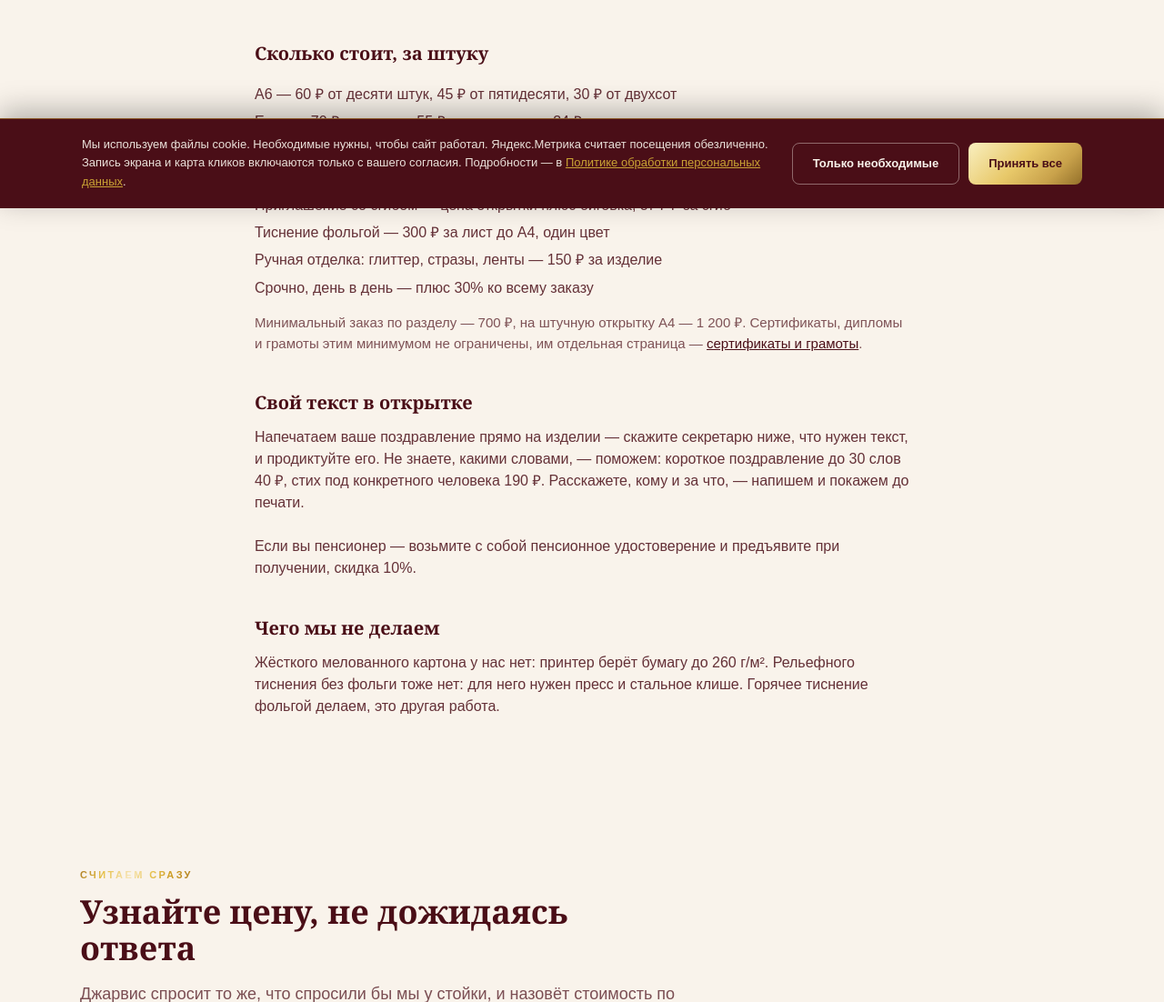
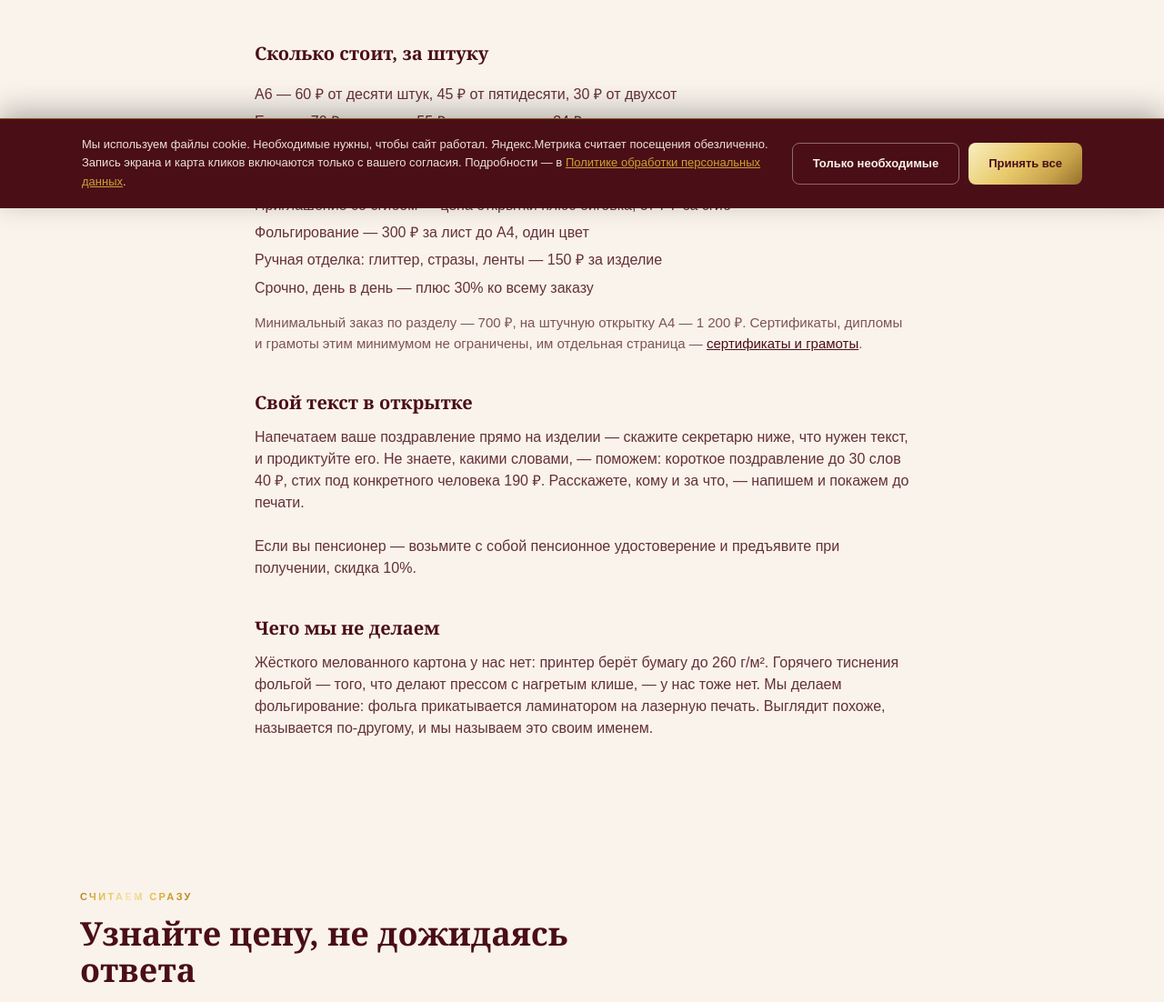
Before and after one commit to gulnaragold999m-tech/granat-kmv, a Flask app: page /otkrytki in a window 1280 px wide. Shown: the part 571-1673 px from the top of the page at 91% size. Run offline with Flask 3, Linux system fonts and the light colour scheme.

Commit message:
Initial commit

```diff
--- a/templates/base.html
+++ b/templates/base.html
@@ -51,7 +51,7 @@
     "@id": "https://granat-kmv.ru/#organization",
     "name": "Студия «Гранат»",
     "alternateName": "Дизайн-студия Гранат",
-    "description": "Типография и веб-студия в Лермонтове: печать приглашений, сертификатов и визиток, тиснение золотом, плоттерная резка — и разработка сайтов, Telegram-ботов, автоматизация бизнеса. Работаем в Лермонтове, Пятигорске, Ессентуках, Кисловодске, Минеральных Водах.",
+    "description": "Типография и веб-студия в Лермонтове: печать приглашений, сертификатов и визиток, золотая фольга, плоттерная резка — и разработка сайтов, Telegram-ботов, автоматизация бизнеса. Работаем в Лермонтове, Пятигорске, Ессентуках, Кисловодске, Минеральных Водах.",
     "priceRange": "от 200 ₽",
     "url": "https://granat-kmv.ru/",
     "logo": "https://granat-kmv.ru/logo.png",
@@ -661,7 +661,7 @@
       // Реплики — ценность, а не пересказ: лайфхак, частая ошибка, инсайд, ответ на частый вопрос
       var msgs = {
         hero: 'Заметили — сайт живой? Это не магия, это код. Так мы и работаем 👋 Полистайте.',
-        pechat: 'Лайфхак: тиснение заметнее на матовой бумаге, чем на глянце. Мелочь, а «вау» сильнее.',
+        pechat: 'Лайфхак: золотая фольга заметнее на матовой бумаге, чем на глянце. Мелочь, а «вау» сильнее.',
         cifra: 'Между нами: живой сайт держит внимание в разы дольше статичного. Вы это сейчас и чувствуете 😉',
         raboty: 'Частая ошибка — брать шаблон. Мы делаем под характер бренда, поэтому работы не похожи одна на другую.',
         kak: 'Секрет спокойных проектов — чёткое ТЗ на старте. Мы соберём его за вас: вопросами, а не терминами.',
--- a/templates/otkrytki.html
+++ b/templates/otkrytki.html
@@ -38,7 +38,7 @@
           <li>А5 — 90 ₽ от десяти, 70 ₽ от пятидесяти, 45 ₽ от двухсот</li>
           <li>А4 — 200 ₽ штучно, от десяти 180 ₽ и дальше без снижения</li>
           <li>Приглашение со сгибом — цена открытки плюс биговка, от 7 ₽ за сгиб</li>
-          <li>Тиснение фольгой — 300 ₽ за лист до А4, один цвет</li>
+          <li>Фольгирование — 300 ₽ за лист до А4, один цвет</li>
           <li>Ручная отделка: глиттер, стразы, ленты — 150 ₽ за изделие</li>
           <li>Срочно, день в день — плюс 30% ко всему заказу</li>
         </ul>
@@ -65,9 +65,10 @@
         <h2 class="text-xl font-bold mt-10" style="color:#4A0E17;">Чего мы не делаем</h2>
         <p class="mt-3" style="color:rgba(74,14,23,.85);">
           Жёсткого мелованного картона у нас нет: принтер берёт бумагу
-          до 260 г/м². Рельефного тиснения без фольги тоже нет: для него
-          нужен пресс и стальное клише. Горячее тиснение фольгой делаем,
-          это другая работа.
+          до 260 г/м². Горячего тиснения фольгой — того, что делают прессом
+          с нагретым клише, — у нас тоже нет. Мы делаем фольгирование:
+          фольга прикатывается ламинатором на лазерную печать. Выглядит
+          похоже, называется по-другому, и мы называем это своим именем.
         </p>
       </div>
     </section>
--- a/templates/partials/_js-sekretar-ceny.html
+++ b/templates/partials/_js-sekretar-ceny.html
@@ -280,7 +280,11 @@
     "cena": 300,
     "minimumOtdelno": 500,
     "maketOtDo": 200,
-    "opisanie": "горячее тиснение фольгой: лазерная печать плюс фольга через ламинатор"
+    "opisanie": "фольга прикатывается через ламинатор на лазерную печать"
+  },
+  "tisnenie": {
+    "cena": 200,
+    "opisanie": "рельеф и вырубка по шаблону, без фольги — на прессе"
   },
   "plotnosti": [
     {
@@ -339,7 +343,8 @@
   },
   "netVPrajse": [
     "фирменный стиль, логотип",
-    "слепое (блинтовое) тиснение штампом под давлением, конгрев, УФ-лак",
+    "горячее тиснение фольгой прессом с клише — у нас фольгирование через ламинатор",
+    "конгрев и УФ-лак",
     "контурная и фигурная резка наклеек — нужен режущий плоттер, у нас печатающий"
   ],
   "akcii": [],
--- a/templates/partials/_js-sekretar.html
+++ b/templates/partials/_js-sekretar.html
@@ -123,10 +123,20 @@
         }
         var folga = C.folgirovanie && C.folgirovanie.cena;
         if (folga) {
-          spisok.push({ t: 'Тиснение фольгой', i: rub(folga) + ' за лист, ' + C.folgirovanie.opisanie, v: 'folga' });
+          spisok.push({ t: 'Фольгирование', i: rub(folga) + ' за лист, ' + C.folgirovanie.opisanie, v: 'folga' });
+        }
+        /* Тиснение прессом — своя машинка, «Остров сокровищ» ОС-5.
+           Появилось в прайсе 19.08.2026: услуга делалась руками
+           и в счёт не попадала, потому что строки не было. */
+        var tisn = C.tisnenie && C.tisnenie.cena;
+        if (tisn) {
+          spisok.push({ t: 'Тиснение по шаблону', i: rub(tisn) + ' за штуку, ' + C.tisnenie.opisanie, v: 'tisnenie' });
+        }
+        if (folga && tisn) {
+          spisok.push({ t: 'Фольгирование и тиснение', v: 'folga_tisnenie' });
         }
         if (lam && folga) {
-          spisok.push({ t: 'И то, и другое', v: 'oba' });
+          spisok.push({ t: 'Ламинация и фольгирование', v: 'oba' });
         }
         return spisok;
       } };
@@ -138,13 +148,23 @@
       if (!o.otdelka || o.otdelka === 'net') return 0;
       var lam = cenaLaminacii(o.format, o.kolvo || 1);
       var folga = C.folgirovanie && C.folgirovanie.cena;
-      if ((o.otdelka === 'laminaciya' || o.otdelka === 'oba') && lam) {
+      var tisn = C.tisnenie && C.tisnenie.cena;
+      /* Код отделки читаем по кускам, а не сравнением целиком: варианты
+         складываются («фольгирование и тиснение» — это `folga_tisnenie`),
+         и перечислять все сочетания через равенство значит забыть одно. */
+      var kod = String(o.otdelka || '');
+      var est = function (chto) { return kod.indexOf(chto) !== -1 || kod === 'oba'; };
+      if (lam && (kod.indexOf('laminaciya') !== -1 || kod === 'oba')) {
         pribavka += lam;
         stroki.push('Ламинация 80–100 мкм — ' + rub(lam) + ' за штуку');
       }
-      if ((o.otdelka === 'folga' || o.otdelka === 'oba') && folga) {
+      if (folga && est('folga')) {
         pribavka += folga;
-        stroki.push('Тиснение фольгой — ' + rub(folga) + ' за штуку');
+        stroki.push('Фольгирование — ' + rub(folga) + ' за штуку');
+      }
+      if (tisn && kod.indexOf('tisnenie') !== -1) {
+        pribavka += tisn;
+        stroki.push('Тиснение по шаблону — ' + rub(tisn) + ' за штуку');
       }
       return pribavka;
     }
--- a/templates/partials/hero.html
+++ b/templates/partials/hero.html
@@ -21,7 +21,7 @@
           Ваш бизнес запомнят с первого взгляда
         </p>
         <p class="text-white/75 max-w-2xl mx-auto mt-5 text-lg leading-relaxed">
-          Печать приглашений, сертификатов, визиток и меню, тиснение золотом, плоттерная резка,
+          Печать приглашений, сертификатов, визиток и меню, золотая фольга, плоттерная резка,
           копии и фото на документы. А для тех, кому нужна и цифра — сайты, Telegram-боты
           и автоматизация в той же студии.
         </p>
--- a/templates/partials/mif.html
+++ b/templates/partials/mif.html
@@ -5,7 +5,7 @@
         <h2 class="text-3xl md:text-4xl font-bold" style="color:#4A0E17;">«Премиум — это дорого и только для больших». Неправда.</h2>
         <p class="text-lg leading-relaxed mt-6 opacity-80">
           Премиальная подача — это не про огромный бюджет. Это про детали: плотную бумагу 350 г/м²,
-          золотое тиснение, чистый сайт, единый фирменный стиль. Именно они поднимают доверие и позволяют
+          золотая фольга, чистый сайт, единый фирменный стиль. Именно они поднимают доверие и позволяют
           <strong>продавать дороже</strong>. Малому бизнесу это нужнее всего — чтобы выделиться среди тех, кто «как все».
         </p>
       </div>
--- a/templates/partials/pechat.html
+++ b/templates/partials/pechat.html
@@ -17,19 +17,19 @@
           <p class="kicker mb-3" style="color:#4A0E17;">Направление 1 · Печать, дизайн и полиграфия</p>
           <h1 class="text-3xl md:text-4xl font-bold" style="color:#4A0E17;">Печать и полиграфия в Лермонтове и на КМВ</h1>
           <p class="serif italic gold-grad mt-3" style="font-size:clamp(1.1rem,2.2vw,1.5rem);">Полиграфия, которую видно и приятно держать в руках</p>
-          <p class="text-lg opacity-75 mt-4">Типография в Лермонтове: приглашения ручной сборки, сертификаты с золотым тиснением, визитки, высокоточная плоттерная резка — и повседневная печать документов.</p>
+          <p class="text-lg opacity-75 mt-4">Типография в Лермонтове: приглашения ручной сборки, сертификаты с золотой фольгой, визитки, высокоточная плоттерная резка — и повседневная печать документов.</p>
         </div>
         <div class="grid md:grid-cols-3 gap-6 mt-12">
           <article class="product-card reveal border rounded-2xl p-7" style="border-color:rgba(74,14,23,.12);">
             <h3 class="text-xl font-bold mb-2" style="color:#4A0E17;">Печать приглашений и открыток</h3>
-            <p class="opacity-70 text-sm leading-relaxed">Свадебные и детские приглашения, пригласительные открытки: плотная матовая бумага, ажурная резка, тиснение фольгой, лента. От 30 ₽/шт в тираже, А4 штучно — 200 ₽.</p>
+            <p class="opacity-70 text-sm leading-relaxed">Свадебные и детские приглашения, пригласительные открытки: плотная матовая бумага, ажурная резка, фольгирование, лента. От 30 ₽/шт в тираже, А4 штучно — 200 ₽.</p>
             <!-- Ссылка на отдельную страницу: ищут «приглашения на свадьбу»
                  и «открытка на заказ», а не «печать». -->
             <p class="text-sm mt-3"><a href="/otkrytki" class="underline" style="color:#4A0E17;">Открытки и приглашения: цены и заказ →</a></p>
           </article>
           <article class="product-card reveal border rounded-2xl p-7" style="border-color:rgba(74,14,23,.12);">
             <h3 class="text-xl font-bold mb-2" style="color:#4A0E17;">Печать сертификатов</h3>
-            <p class="opacity-70 text-sm leading-relaxed">Подарочные сертификаты, дипломы и грамоты: плотная бумага, тиснение фольгой. Печатаем от одной штуки, А4 — от 180 ₽.</p>
+            <p class="opacity-70 text-sm leading-relaxed">Подарочные сертификаты, дипломы и грамоты: плотная бумага, фольгирование. Печатаем от одной штуки, А4 — от 180 ₽.</p>
             <!-- Цена была «от 300 ₽» и расходилась с прайсом. Владелица
                  19.08.2026, глядя на блок цен живого сайта: «вот смотри
                  от 180 рублей, я думаю что это правильно». 150 ₽ — это
--- a/templates/sertifikaty.html
+++ b/templates/sertifikaty.html
@@ -42,7 +42,7 @@
           <li>А4 на плотной матовой бумаге — от 180 ₽ за штуку</li>
           <li>На плотной фотобумаге 200–249 г/м² — около 225 ₽ за штуку</li>
           <li>Печатаем от одной штуки — тираж собирать не нужно</li>
-          <li>Тиснение фольгой — 300 ₽ за лист до А4, один цвет</li>
+          <li>Фольгирование — 300 ₽ за лист до А4, один цвет</li>
           <li>Ручная отделка — глиттер, стразы, ленты — 150 ₽ за изделие</li>
           <li>Плотный файл или конверт — 50 ₽</li>
           <li>Срочно, день в день — плюс 30% ко всему заказу</li>
```
